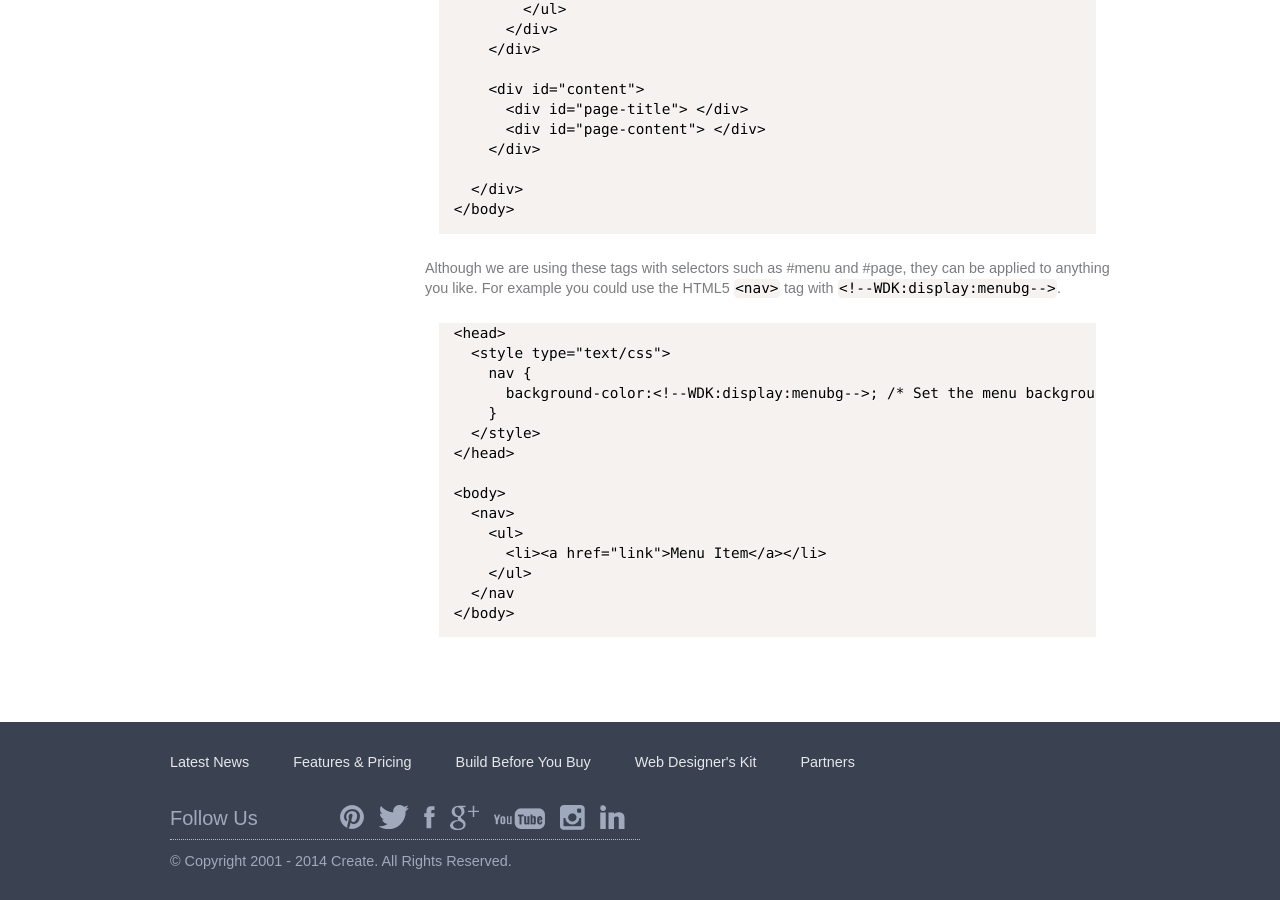
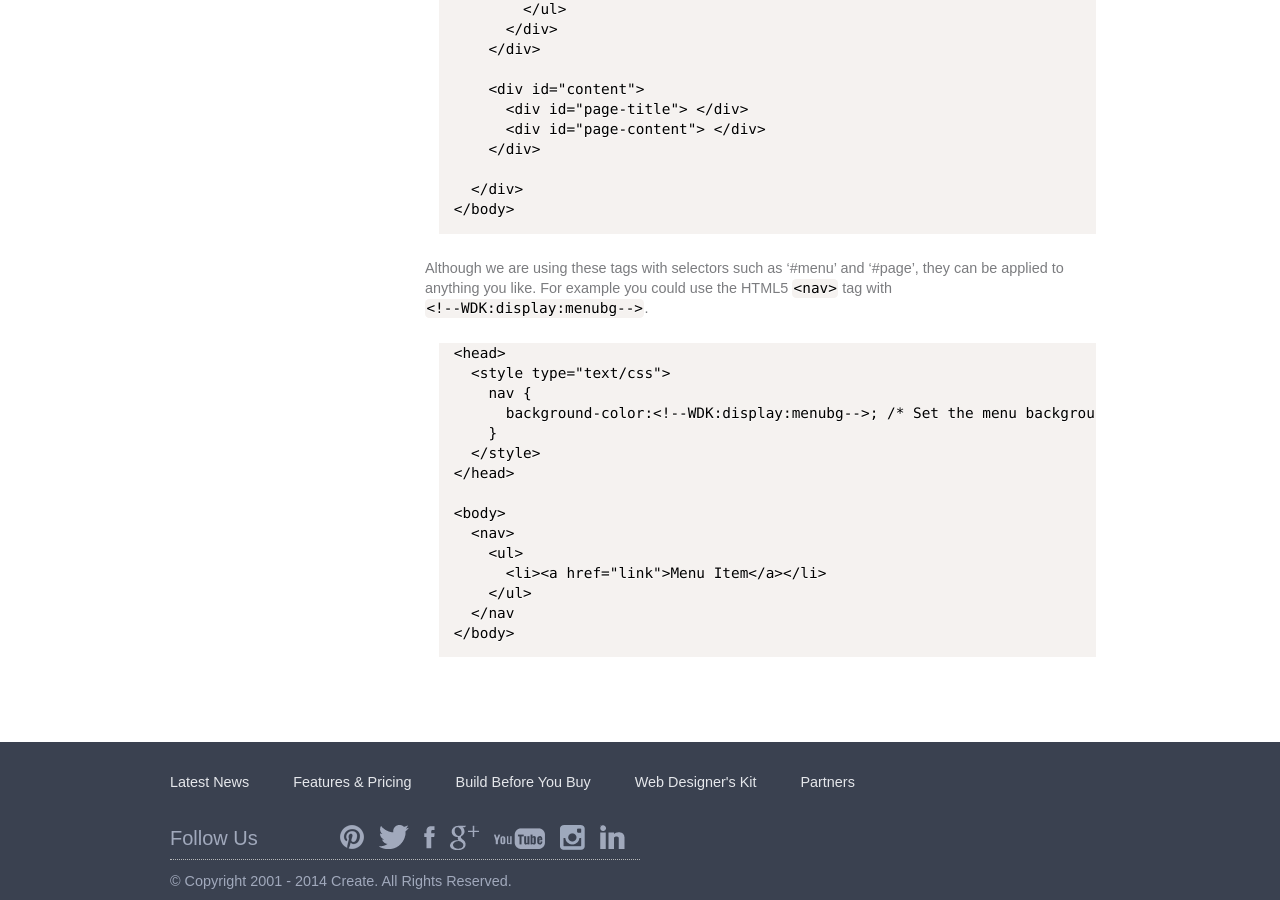
Before and after one commit to createdotnet/wdk, a Jekyll site: the page built from pages/tutorials/05dynamic-styling.md, in a window 1280 px wide and 900 px high, scrolled down 1279 px. Built offline with Jekyll 4.4.1, drawn with Linux system fonts in a browser that asks for light colours; nearby versions of some CDN libraries; some web fonts are replaced; library files that are not in the unit come from our copies; comment, search, counter and statistics services are not loaded; some of the changed text lies outside the part shown.

Commit message:
fix for error in markdown

````diff
--- a/pages/tutorials/05dynamic-styling.md
+++ b/pages/tutorials/05dynamic-styling.md
@@ -9,7 +9,7 @@
 
 You'll need to use our WDK Tags to make your template compatible with Create's dynamic styling.
 
-WDK Tags are only processed on index.html and cannot be placed in a seperate .CSS file. You will need to declare the CSS in the `<head>` of your document within '<style></style>' tags.
+WDK Tags are only processed on index.html and cannot be placed in a seperate .CSS file. You will need to declare the CSS in the `<head>` of your document within `<style> </style>` tags.
 
 ##Example
 
@@ -64,7 +64,7 @@
 </body>
 ```
 
-Although we are using these tags with selectors such as #menu and #page, they can be applied to anything you like. For example you could use the HTML5 `<nav>` tag with `<!--WDK:display:menubg-->`.
+Although we are using these tags with selectors such as '#menu' and '#page', they can be applied to anything you like. For example you could use the HTML5 `<nav>` tag with `<!--WDK:display:menubg-->`.
 
 ```
 <head>
````
